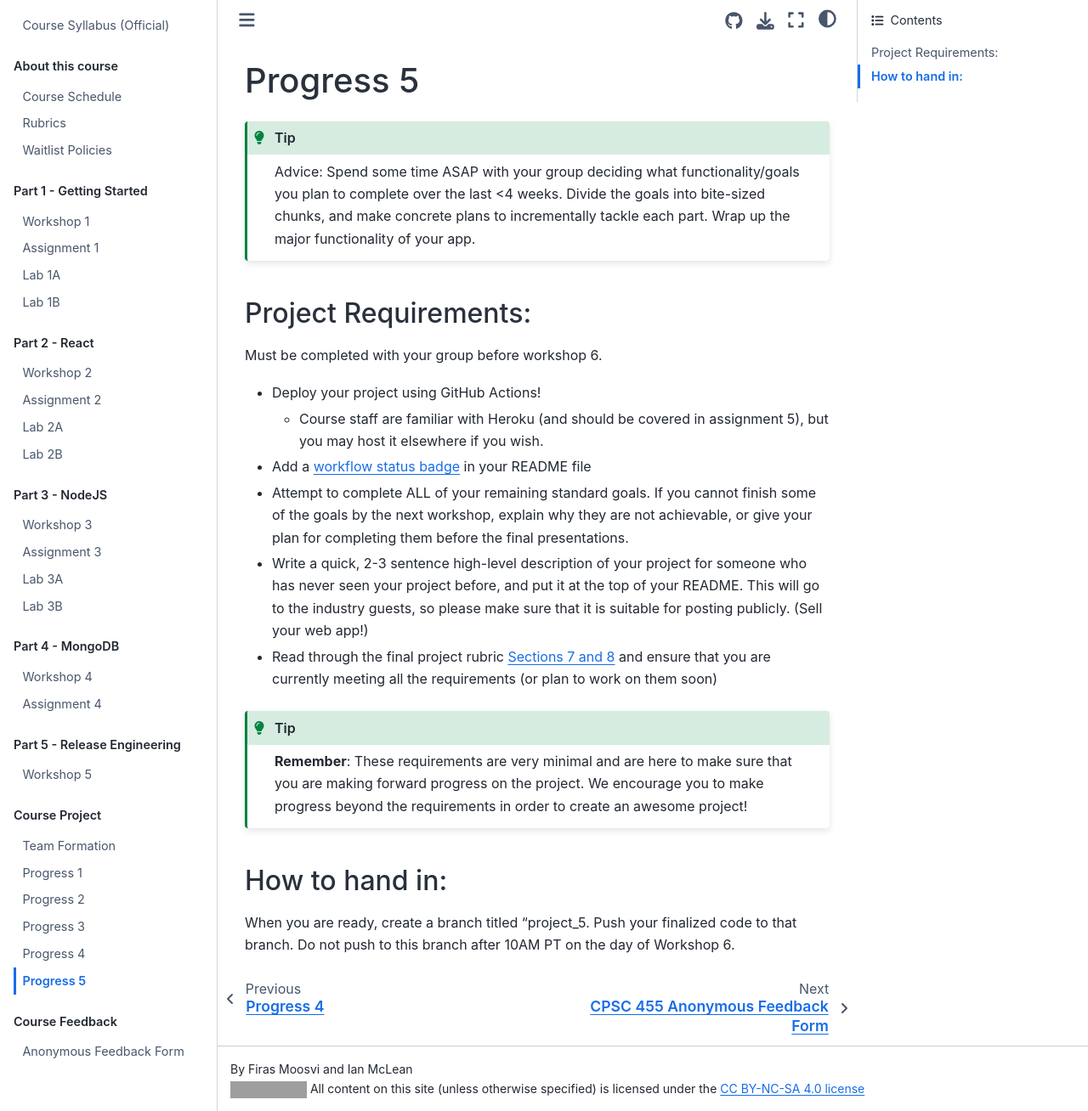
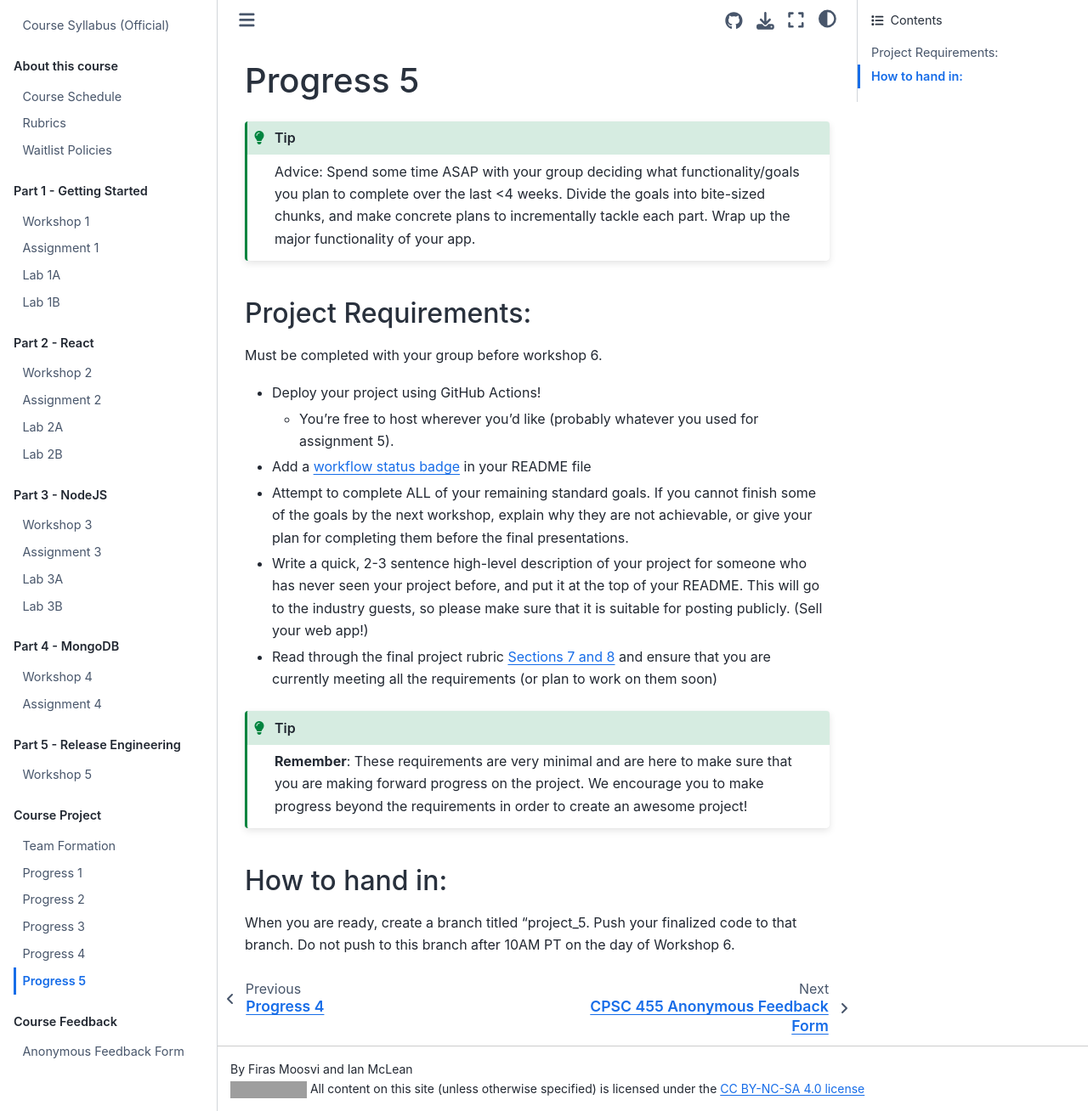
Before and after one commit to UBC-CS/cpsc455, a Jupyter Book: the page built from notes/project/progress05.md, in a window 1280 px wide and 1308 px high. Shown: the whole window at 85% size. Built offline with Jupyter Book 1.0.4 settings and Sphinx 7.4.7 and the Sphinx Book theme 1.1.4, drawn with Linux system fonts in a browser that asks for light colours; pages that are not in the unit, such as notebooks, are missing from menus; grey boxes are pictures that could not be loaded.

Commit message:
Update progress05.md

```diff
--- a/notes/project/progress05.md
+++ b/notes/project/progress05.md
@@ -9,7 +9,7 @@ Advice: Spend some time ASAP with your group deciding what functionality/goals y
 Must be completed with your group before workshop 6.
 
 - Deploy your project using GitHub Actions!
-    - Course staff are familiar with Heroku (and should be covered in assignment 5), but you may host it elsewhere if you wish.
+    - You’re free to host wherever you’d like (probably whatever you used for assignment 5).
 - Add a [workflow status badge](https://docs.github.com/en/actions/monitoring-and-troubleshooting-workflows/adding-a-workflow-status-badge) in your README file
 - Attempt to complete ALL of your remaining standard goals. If you cannot finish some of the goals by the next workshop, explain why they are not achievable, or give your plan for completing them before the final presentations.
 - Write a quick, 2-3 sentence high-level description of your project for someone who has never seen your project before, and put it at the top of your README. This will go to the industry guests, so please make sure that it is suitable for posting publicly. (Sell your web app!)
```
